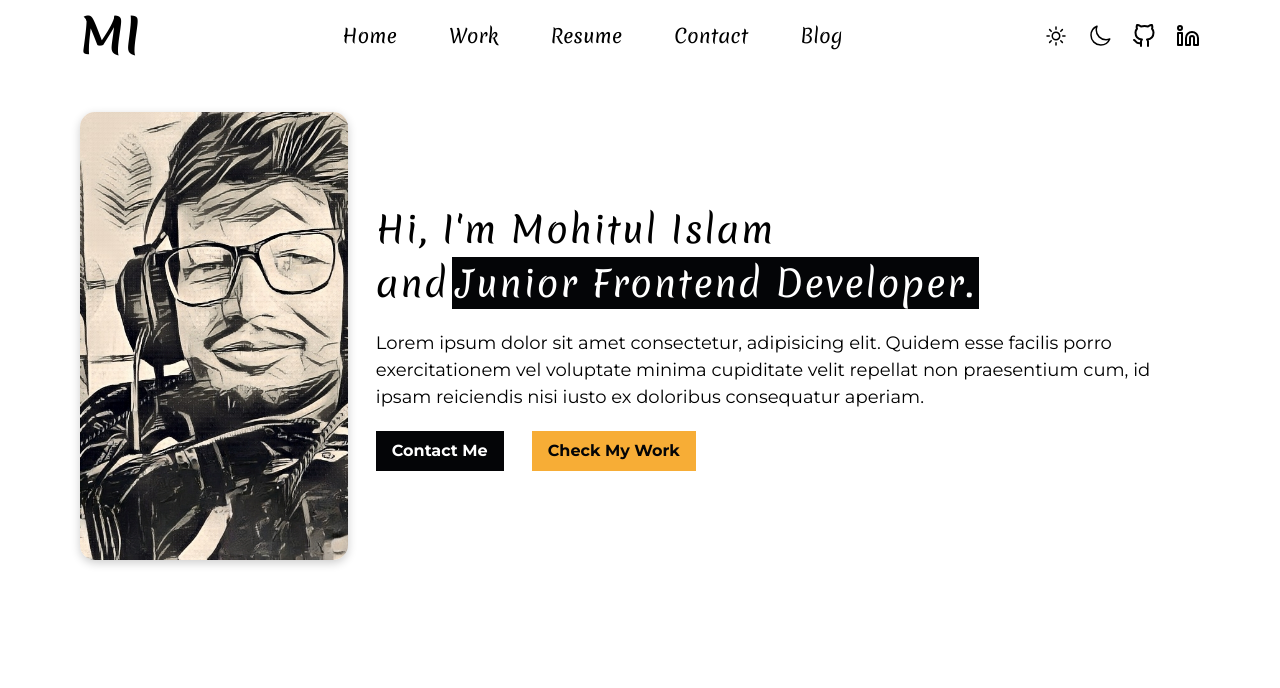
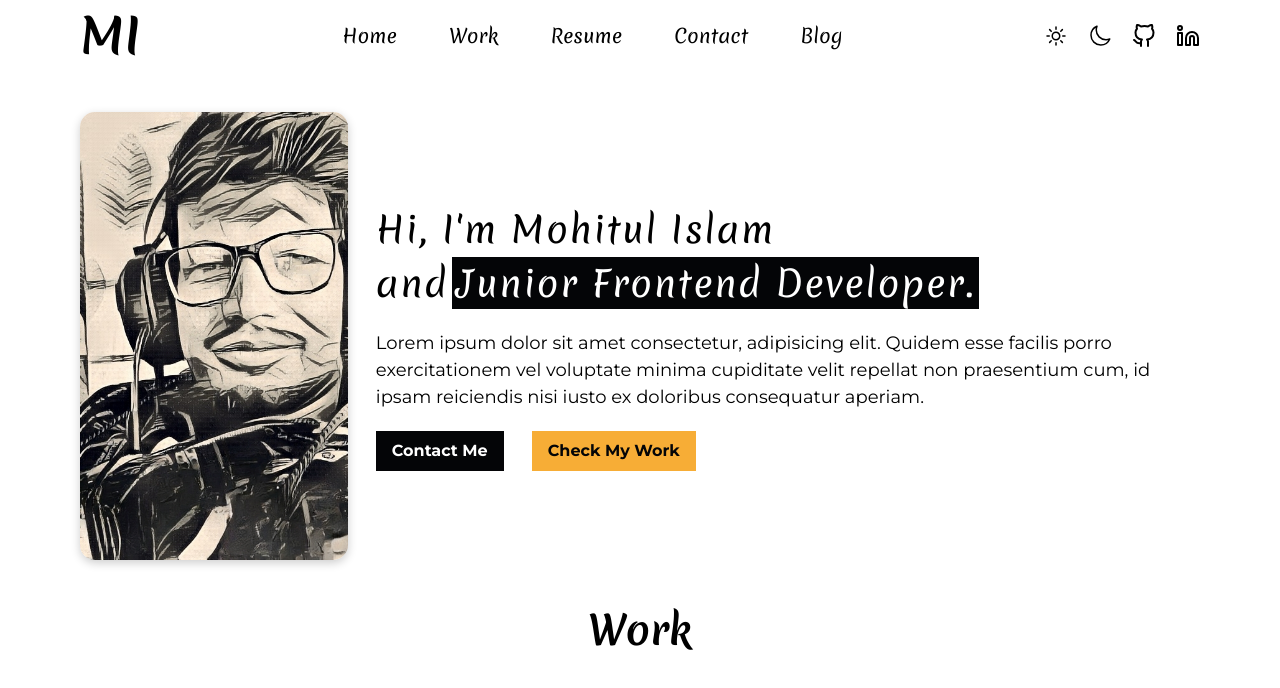
Before and after one commit to mohit838/Mohitul-Islam-Frontend, a Next.js app in the folder client/: page / in a window 1280 px wide. Shown: the top 688 px of the page. Built offline with nearby package versions, Linux system fonts and the light colour scheme.

Commit message:
Purge CSS and Title of section

```diff
--- a/client/package.json
+++ b/client/package.json
@@ -15,5 +15,8 @@
     "react": "18.2.0",
     "react-dom": "18.2.0",
     "tailwindcss": "3.3.2"
+  },
+  "devDependencies": {
+    "postcss-nesting": "^11.3.0"
   }
 }
--- a/client/postcss.config.js
+++ b/client/postcss.config.js
@@ -1,6 +1,7 @@
 module.exports = {
   plugins: {
+    'tailwindcss/nesting': 'postcss-nesting',
     tailwindcss: {},
     autoprefixer: {},
   },
-}
+};
--- a/client/src/app/globals.css
+++ b/client/src/app/globals.css
@@ -99,4 +99,12 @@ a {
       color: #fff;
     }
   }
+
+  .sectionTitle {
+    font-size: 40px;
+    font-weight: var(--font-bold);
+    font-family: var(--title-fonts);
+    text-align: center;
+  }
+
 }
--- a/client/src/components/Common/Layouts/Navbar.jsx
+++ b/client/src/components/Common/Layouts/Navbar.jsx
@@ -140,9 +140,10 @@ const Navbar = ({ humburger, openMenu }) => {
           <div className="sm:block md:block lg:hidden">
             {/* Mobile and Tablet Menu */}
 
+            <div className="mt-[30%]">
               {/* Close Btn */}
               <span
-              className="defaultTextlinkColor flex items-end justify-end mr-5 mt-5"
+                className="defaultTextlinkColor flex items-end justify-center mb-5"
                 onClick={humburger}
               >
                 <a href="#" className="">
@@ -150,7 +151,7 @@ const Navbar = ({ humburger, openMenu }) => {
                     xmlns="http://www.w3.org/2000/svg"
                     fill="none"
                     viewBox="0 0 24 24"
-                  strokeWidth={1.5}
+                    strokeWidth={3}
                     stroke="currentColor"
                     className="w-6 h-6"
                   >
@@ -163,7 +164,6 @@ const Navbar = ({ humburger, openMenu }) => {
                 </a>
               </span>
 
-            <div className="mt-[30%]">
               <nav>
                 <ul className="flex flex-col items-center justify-between gap-7">
                   {menuItems?.map((item) => (
--- /dev/null
+++ b/client/src/components/Common/Layouts/SectionTitle.jsx
@@ -0,0 +1,5 @@
+const SectionTitle = ({ title }) => {
+  return <h1 className="sectionTitle">{title}</h1>;
+};
+
+export default SectionTitle;
--- a/client/src/components/HomePage/HeroContent/HeroContent.jsx
+++ b/client/src/components/HomePage/HeroContent/HeroContent.jsx
@@ -3,7 +3,7 @@ import Image from 'next/image';
 
 const HeroContent = () => {
   return (
-    <div className="flex max-sm:flex-col md:flex-row lg:flex-row items-center justify-center sm:gap-5 lg:gap-7 sm:mt-5 lg:mt-10">
+    <div className="flex max-sm:flex-col md:flex-row lg:flex-row items-center justify-center sm:gap-5 lg:gap-7 sm:my-5 lg:my-10">
       {/* Profile Image */}
       <div className="fixed-ratio-container">
         <Image
@@ -20,7 +20,7 @@ const HeroContent = () => {
         <h1 className="font-merienda sm:text-[1.4rem] lg:text-4xl sm:leading-[1.5] lg:leading-[1.5] tracking-[1.5px]">
           Hi, I'm Mohitul Islam <br />
           and
-          <span className="bg-[#040507] hover:bg-[#f7ad36] text-[#fff] hover:text-[#040507] px-1 ml-1 transition-all ease-out">
+          <span className="bg-[#040507] hover:bg-[#f7ad36] text-[#fff] hover:text-[#040507] px-1 ml-1 transition-all ease-out cursor-pointer ">
             Junior Frontend Developer.
           </span>
         </h1>
--- a/client/src/components/HomePage/HomePage.jsx
+++ b/client/src/components/HomePage/HomePage.jsx
@@ -2,6 +2,7 @@
 import { useState } from 'react';
 import Navbar from '../Common/Layouts/Navbar';
 import HeroContent from './HeroContent/HeroContent';
+import Work from './Work/Work';
 
 const HomePage = () => {
   const [openMenu, setOpenMenu] = useState(false);
@@ -14,6 +15,7 @@ const HomePage = () => {
     <div>
       <Navbar humburger={handleMobileMenu} openMenu={openMenu} />
       <HeroContent />
+      <Work />
     </div>
   );
 };
--- /dev/null
+++ b/client/src/components/HomePage/Work/Work.jsx
@@ -0,0 +1,11 @@
+import SectionTitle from '@/components/Common/Layouts/SectionTitle';
+
+const Work = () => {
+  return (
+    <div id="#work">
+      <SectionTitle title={'Work'} />
+    </div>
+  );
+};
+
+export default Work;
--- a/client/tailwind.config.js
+++ b/client/tailwind.config.js
@@ -29,7 +29,7 @@ module.exports = {
   plugins: [
     {
       'postcss-import': {},
-      'tailwindcss/nesting': {},
+      'tailwindcss/nesting': 'postcss-nesting',
       tailwindcss: {},
       autoprefixer: {},
     },
```
Also changed, not shown: client/purgecss.config.js (added, +8 -0 lines), 2 other files (tests, documents, lock files or other folders). Lines whose indentation alone changed are shown as unchanged.
